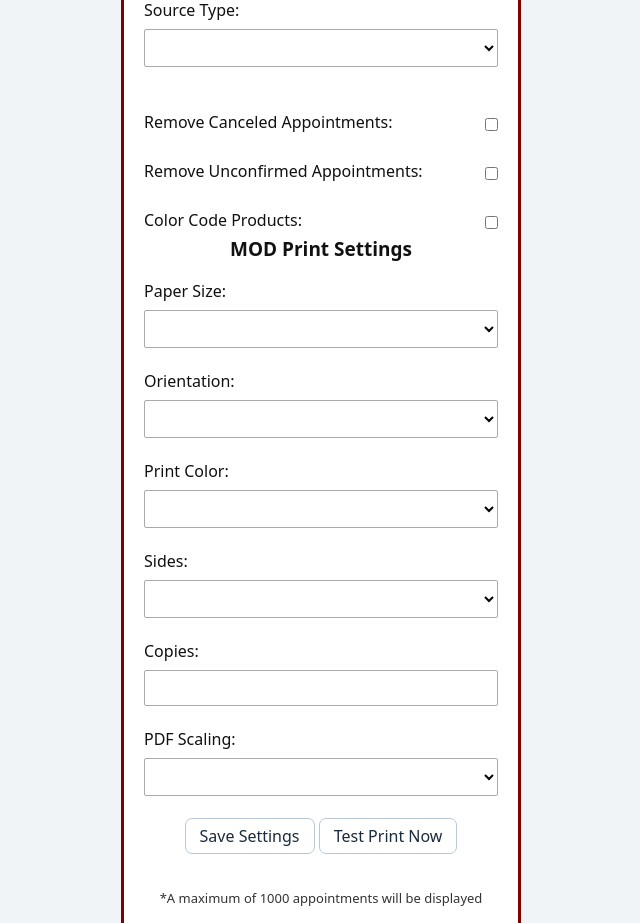
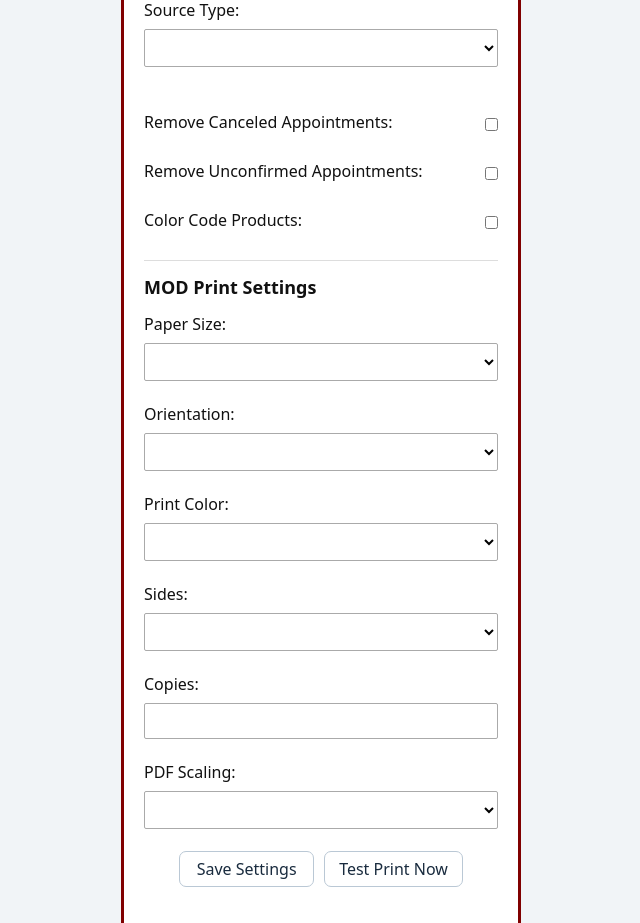
Before and after one commit to matijepekovic/pi-sales-leaderboard, a Python web app: template printer_app/templates/mod_sheet_settings.html in a window 1280 px wide. Shown: the part 769-1692 px from the top of the page, without its empty margins (84-724 px from the left). Run offline with Jinja, Linux system fonts and the light colour scheme; the template is opened without the code that fills it, so the values that code supplies are empty.

Commit message:
Style MOD-specific print settings and test action

```diff
--- a/printer_app/static/mod_sheets/shared.css
+++ b/printer_app/static/mod_sheets/shared.css
@@ -35,3 +35,8 @@
 .mod-portal .automation-status{margin:18px 0 4px;padding:10px;border:1px solid #d6d6d6;border-radius:6px;text-align:left;background:#fafafa}
 .mod-portal .automation-status p{font-size:13px;margin:4px 0}
 .mod-portal input[readonly]{background:#f4f4f4;color:#555}
+
+.mod-portal .mod-subhead{font-size:18px;margin:24px 0 14px;padding-top:14px;border-top:1px solid #ddd;text-align:left}
+.mod-portal .mod-actions{display:flex;gap:10px;justify-content:center;flex-wrap:wrap}
+.mod-portal .mod-actions button{min-width:135px}
+.mod-portal .automation-status .error{color:#a43131}
```
